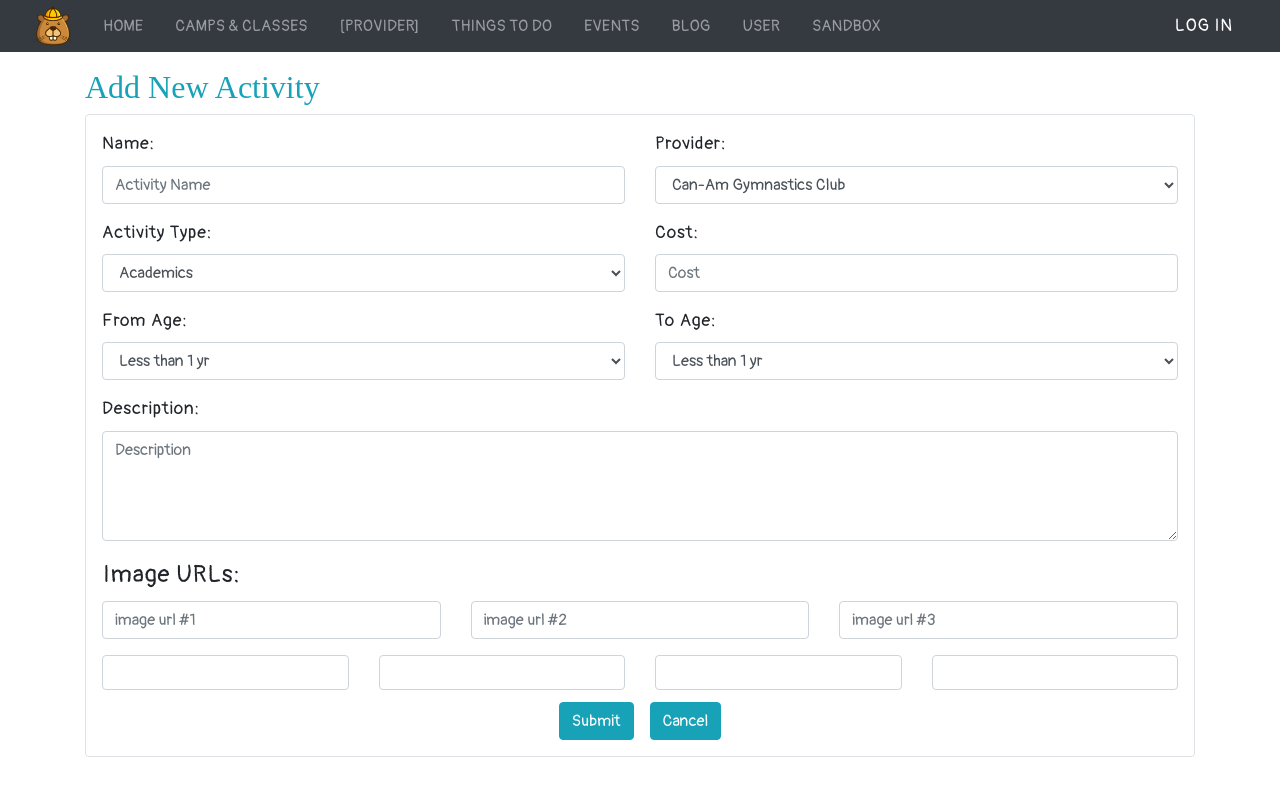
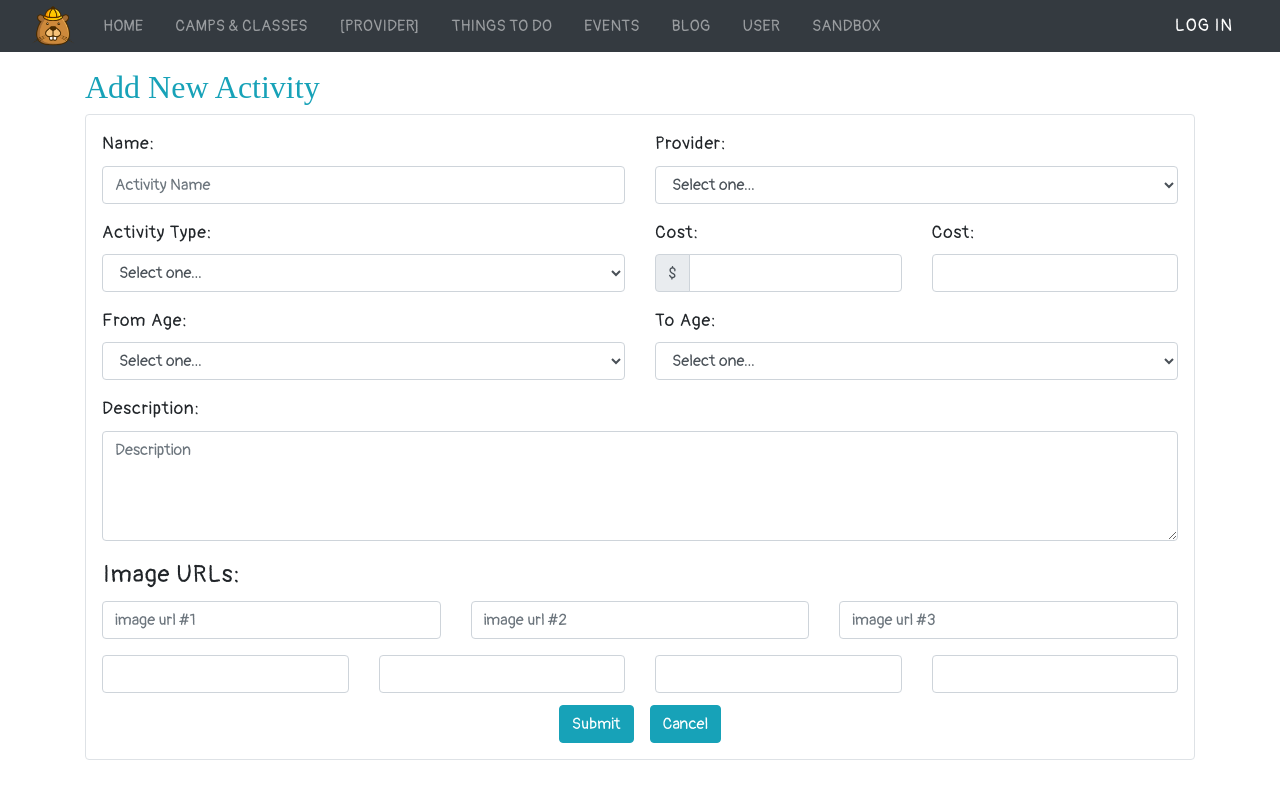
Before and after one commit to kitiya/beaver, a React (Create React App) app in the folder client/: page /activities/new in a window 1280 px wide. Shown: the top 800 px of the page. Built offline with nearby package versions, Linux system fonts and the light colour scheme; grey boxes are pictures that could not be loaded; a web font is replaced by a local one.

Commit message:
activity cost: react-number-format

```diff
--- a/client/package.json
+++ b/client/package.json
@@ -12,6 +12,7 @@
     "react": "^16.8.6",
     "react-datepicker": "^2.8.0",
     "react-dom": "^16.8.6",
+    "react-number-format": "^4.2.0",
     "react-router-dom": "^5.0.1",
     "react-scripts": "3.0.1"
   },
--- a/client/src/components/activity/AddActivity.jsx
+++ b/client/src/components/activity/AddActivity.jsx
@@ -1,6 +1,7 @@
 import React, { useState } from 'react';
 import { withRouter } from 'react-router-dom';
 
+import NumberFormat from 'react-number-format';
 import DatePicker from "react-datepicker";
 import "react-datepicker/dist/react-datepicker.css";
 
@@ -90,7 +91,7 @@ const AddActivity = (props) => {
                                 // value={providerName}
                                 onChange={(e)=>setProviderName(e.target.value)}
                         >
-                            <option value="NA" disabled>Select one...</option>
+                            <option value="NA">Select one...</option>
                             <option value="Can-Am Gymnastics Club">Can-Am Gymnastics Club</option>
                             <option value="Canlan Ice Sports - Jemini">Canlan Ice Sports - Jemini</option>
                             <option value="Aspire Dance Studio">Aspire Dance Studio</option>
@@ -109,7 +110,7 @@ const AddActivity = (props) => {
                                 value={type}
                                 onChange={(e)=>setType(e.target.value)}
                         >
-                            <option value="NA" disabled>Select one...</option>
+                            <option value="NA">Select one...</option>
                             <option value="ACADEMICS">Academics</option>
                             <option value="ART_CRAFT">Art &amp; Craft</option>
                             <option value="DANCE">Dance</option>
@@ -122,11 +123,29 @@ const AddActivity = (props) => {
                             <option value="OTHER">Other</option>
                         </select>
                     </div>
-                    <div className="col-md-6 form-group">
+                    <div className="col-md-3 form-group">
                         <label htmlFor="cost">Cost:</label>
-                        <input required type="text" pattern="[0-9]*" id="cost" className="form-control" placeholder="Cost"
+                        <div className="input-group">
+                            <div className="input-group-prepend">
+                                <span className="input-group-text">$</span>
+                            </div>
+                            <input required type="text" pattern="[0-9]*" id="cost" className="form-control" placeholder=""
+                                value={cost}
+                                onChange={(e)=>setCost(e.target.value)}
+                            />
+                        </div>
+                    </div>
+                    <div className="col-md-3 form-group">
+                        <label htmlFor="cost">Cost:</label>
+                        <NumberFormat
+                            required
+                            className="form-control" id="cost"
+                            thousandSeparator={true} prefix={'$'}
                             value={cost}
-                            onChange={(e)=>setCost(e.target.value)}
+                            onValueChange={(values)=> {
+                                const {formattedValue, value} = values;
+                                setCost(value);
+                            }}
                         />
                     </div>
                 </div>
@@ -138,6 +157,7 @@ const AddActivity = (props) => {
                                 value={fromAge}
                                 onChange={(e)=>setFromAge(e.target.value)}
                         >
+                            <option value="NA">Select one...</option>
                             <option value="0.5">Less than 1 yr</option>
                             <option value="1">1 yr</option>
                             <option value="2">2 yrs</option>
@@ -166,6 +186,7 @@ const AddActivity = (props) => {
                                 value={toAge}
                                 onChange={(e)=>setToAge(e.target.value)}
                         >
+                            <option value="NA">Select one...</option>
                             <option value="0.5">Less than 1 yr</option>
                             <option value="1">1 yr</option>
                             <option value="2">2 yrs</option>
@@ -234,18 +255,21 @@ const AddActivity = (props) => {
                     <div className="row">
                         <div className="col-lg-3 col-sm-6">
                             <DatePicker
+                                className="form-control"
                                 selected={scheduledStartDate}
                                 onChange={(e)=>setScheduledStartDate(e)}
                             />
                         </div>
                         <div className="col-lg-3 col-sm-6">
                             <DatePicker
+                                className="form-control"
                                 selected={scheduledEndDate}
                                 onChange={(e)=>setScheduledEndDate(e)}
                             />
                         </div>
                         <div className="col-lg-3 col-sm-6">
                             <DatePicker
+                                className="form-control"
                                 selected={scheduledStartTime}
                                 onChange={(e)=>setScheduledStartTime(e)}
                                 showTimeSelect
@@ -256,6 +280,7 @@ const AddActivity = (props) => {
                         </div>
                         <div className="col-lg-3 col-sm-6">
                             <DatePicker
+                                className="form-control"
                                 selected={ scheduledEndTime }
                                 onChange={(e)=>setScheduledEndTime(e)}
                                 showTimeSelect
--- a/client/src/static/styles/styles.css
+++ b/client/src/static/styles/styles.css
@@ -116,12 +116,6 @@ h1, h2 {
   width: 100%;
 }
 
-.react-datepicker__input-container input {
-    border-radius: .25rem;
-    border: 1px solid #ced4da;
-    padding: .2rem .75rem;
-}
-
 .react-datepicker-popper,
 .react-datepicker__time-container,
 .react-datepicker--time-only,
@@ -134,3 +128,8 @@ h1, h2 {
     margin-top: 0.5rem;
     margin-bottom: 0.75rem;
 }
+
+.react-number-format {
+    display: block;
+    width: 100%;
+}
```
Also changed, not shown: 1 other file (tests, documents, lock files or other folders).
